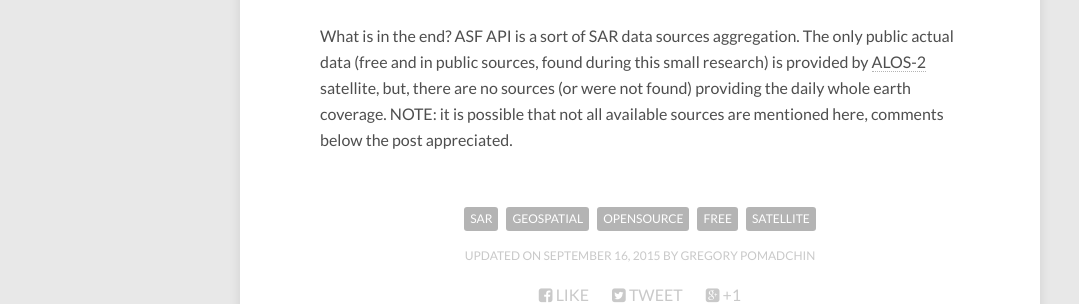
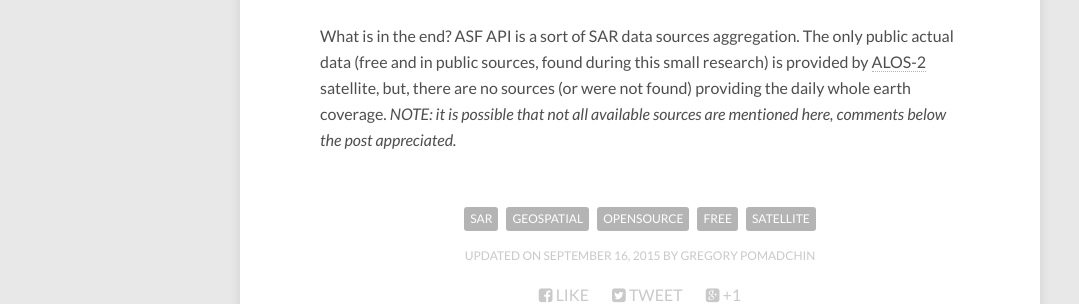
Before and after one commit to pomadchin/pomadchin.github.io, a Jekyll site: the page built from _posts/2015-09-16-sar.md, in a window 1280 px wide and 900 px high, scrolled down 3409 px. Shown: the part 182-486 px from the top of the window, without its empty margins (0-1079 px from the left). Built offline with Jekyll 4.4.1, drawn with Linux system fonts in a browser that asks for light colours; nearby versions of some CDN libraries; comment, search, counter and statistics services are not loaded; part of the change alters nothing that is shown.

Commit message:
article epilogue upd

```diff
--- a/_posts/2015-09-16-sar.md
+++ b/_posts/2015-09-16-sar.md
@@ -67,4 +67,5 @@ All these satellites have the spatial resolution up to 1m.
 
 ## Epilogue
 
-What is in the end? ASF API is a sort of SAR data sources aggregation. The only public actual data (free and in public sources, found during this small research) is provided by [ALOS-2](http://www.jaxa.jp/projects/sat/alos2/index_j.html) satellite, but, there are no sources (or were not found) providing the daily whole earth coverage. NOTE: it is possible that not all available sources are mentioned here, comments below the post appreciated.
+What is in the end? ASF API is a sort of SAR data sources aggregation. The only public actual data (free and in public sources, found during this small research) is provided by [ALOS-2](http://www.jaxa.jp/projects/sat/alos2/index_j.html) satellite, but, there are no sources (or were not found) providing the daily whole earth coverage.
+_NOTE: it is possible that not all available sources are mentioned here, comments below the post appreciated._
```
